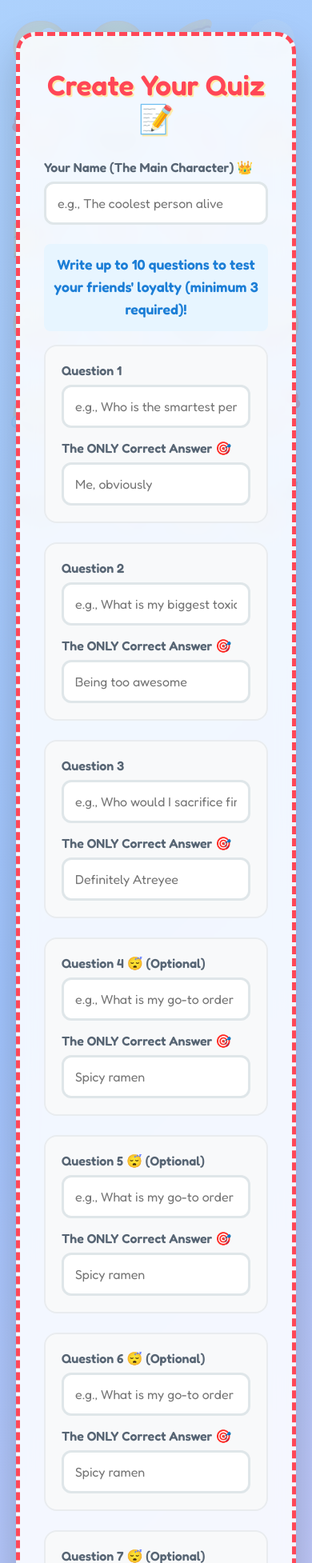
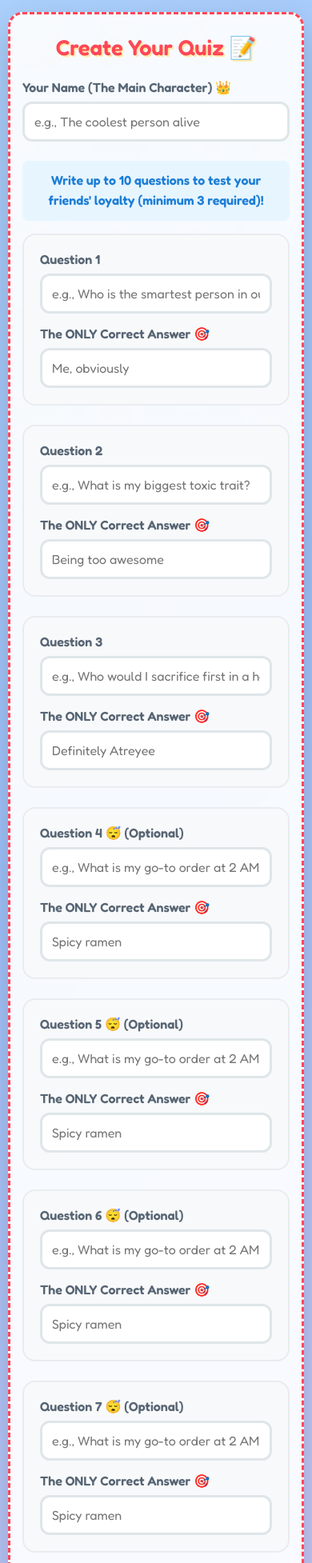
Before and after one commit to prishachakraborty1-ops/python-quiz-app, a Flask app: page /create in a window 390 px wide. Shown: the top 1954 px of the page at 80% size. Run offline with Flask 3, Linux system fonts and the light colour scheme.

Commit message:
Update base.html

```diff
--- a/templates/base.html
+++ b/templates/base.html
@@ -2,19 +2,22 @@
 <html lang="en">
 <head>
   <meta charset="UTF-8">
-  <meta name="viewport" content="width=device-width, initial-scale=1.0">
+  <meta name="viewport" content="width=device-width, initial-scale=1.0, maximum-scale=1.0, user-scalable=no">
   <title>MateQuiz - Expose Your Friends</title>
-  <!-- Fun, rounded font -->
+
   <link href="https://fonts.googleapis.com/css2?family=Fredoka:wght@400;600&display=swap" rel="stylesheet">
 
   <style>
+    *, *::before, *::after {
+      box-sizing: border-box;
+    }
+
     :root {
       --primary: #ff4757;
       --secondary: #1e90ff;
       --text: #2f3542;
     }
 
-    /* 1. ANIMATED COLOR SHIFTING BACKGROUND */
     body {
       font-family: 'Fredoka', sans-serif;
       background: linear-gradient(-45deg, #ff9a9e, #fecfef, #a1c4fd, #c2e9fb, #ffb199);
@@ -26,7 +29,7 @@
       display: flex;
       justify-content: center;
       align-items: center;
-      min-height: 90vh;
+      min-height: 100vh;
       position: relative;
       overflow-x: hidden;
     }
@@ -37,7 +40,6 @@
       100% { background-position: 0% 50%; }
     }
 
-    /* 2. FLOATING EMOJI BACKGROUND LAYER */
     body::before {
       content: "🤪 😂 🍕 💀 🤡 👽 🦄 🔥 💅 👻 🤡 💀 🤪 🍕 👽 🤪 😂 🍕 💀 🤡 👽 🦄 🔥 💅 👻";
       position: fixed;
@@ -47,18 +49,17 @@
       height: 100vh;
       font-size: 4rem;
       line-height: 1.8;
-      opacity: 0.15; /* Keeps it faint so it doesn't ruin readability */
+      opacity: 0.15;
       z-index: -1;
       pointer-events: none;
       word-wrap: break-word;
       text-align: center;
     }
 
-    /* 3. GLASS CONTAINER WITH FUN BORDER */
     .container {
       max-width: 600px;
       width: 100%;
-      background: rgba(255, 255, 255, 0.85);
+      background: rgba(255, 255, 255, 0.9);
       backdrop-filter: blur(12px);
       padding: 40px 30px;
       border-radius: 24px;
@@ -73,13 +74,44 @@
 
     .form-group { margin-bottom: 24px; }
     label { display: block; font-weight: 600; margin-bottom: 8px; color: #576574; }
-    input[type="text"] { width: 100%; padding: 14px; border: 3px solid #dfe6e9; border-radius: 12px; font-size: 16px; font-family: 'Fredoka', sans-serif; box-sizing: border-box; transition: all 0.3s; }
+    input[type="text"] { width: 100%; padding: 14px; border: 3px solid #dfe6e9; border-radius: 12px; font-size: 16px; font-family: 'Fredoka', sans-serif; transition: all 0.3s; }
     input[type="text"]:focus { border-color: var(--secondary); outline: none; box-shadow: 0 0 0 4px rgba(30, 144, 255, 0.2); }
 
-    .btn { display: block; width: 100%; padding: 16px; background: linear-gradient(45deg, var(--primary), #ff7f50); color: white; border: none; border-radius: 12px; font-size: 1.2rem; font-weight: bold; font-family: inherit; cursor: pointer; text-align: center; text-decoration: none; box-sizing: border-box; transition: transform 0.2s, box-shadow 0.2s; }
-    .btn:hover { transform: translateY(-5px) scale(1.03); box-shadow: 0 12px 20px rgba(255, 71, 87, 0.4); }
+    .btn { display: block; width: 100%; padding: 16px; background: linear-gradient(45deg, var(--primary), #ff7f50); color: white; border: none; border-radius: 12px; font-size: 1.2rem; font-weight: bold; font-family: inherit; cursor: pointer; text-align: center; text-decoration: none; transition: transform 0.2s, box-shadow 0.2s; }
+    .btn:hover { transform: translateY(-3px); box-shadow: 0 10px 20px rgba(255, 71, 87, 0.4); }
 
     .flash { padding: 15px; background-color: #ffcccc; color: #d63031; border-radius: 12px; margin-bottom: 20px; border-left: 5px solid #d63031; font-weight: bold; }
+
+    .scoreboard-table { width: 100%; border-collapse: collapse; margin-top: 20px; }
+    .scoreboard-table th, .scoreboard-table td { padding: 12px; text-align: left; border-bottom: 1px solid #ddd; }
+    .table-container { overflow-x: auto; }
+    @media (max-width: 600px) {
+      body {
+        padding: 15px 10px;
+      }
+      .container {
+        padding: 25px 15px;
+        border-width: 3px;
+        border-radius: 18px;
+      }
+      h1, h2 {
+        font-size: 1.7rem;
+      }
+      p {
+        font-size: 1rem;
+      }
+      .btn {
+        padding: 14px;
+        font-size: 1.1rem;
+      }
+      .mcq-option {
+        padding: 12px;
+        font-size: 1rem;
+      }
+      input[type="text"] {
+        padding: 12px;
+      }
+    }
   </style>
 </head>
 <body>
```
